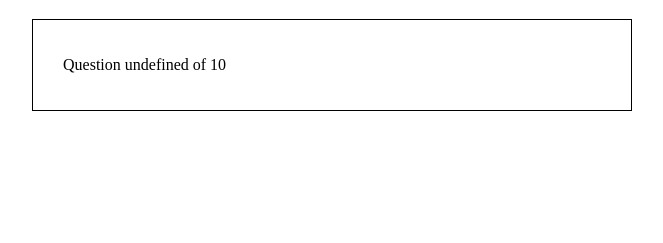
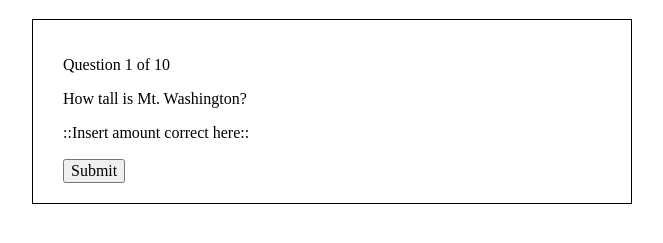
Before and after one commit to LarissaMorrell/quiz-app, a plain HTML site: page index.html in a window 1280 px wide. Shown: the part 61-304 px from the top of the page, without its empty margins (308-971 px from the left). Drawn offline with nearby package versions, Linux system fonts and the light colour scheme.

Commit message:
updated render to include questNum and question

```diff
--- a/app.js
+++ b/app.js
@@ -1,4 +1,3 @@
-
 var problem = {}
 
 
@@ -16,10 +15,15 @@ var addQuestion = function(questNum, quest, ans, ansIndex) {
 
 
 //Render functions
-var displayQuestion = function(problem, element) {
+var displayQuestion = function(problem, form) {
 
+    form.children('.js-question-number').text('Question ' + problem.questNumber + ' of 10');
+    form.children('.js-question').text(problem.question);
 
-    element.html('<p class="question-number">Question ' + problem.questNum + ' of 10</p>');
+    //now add the answers as a generated HTML string from getAnswers(problem)
+    $(getAnswers(problem)).insertAfter(form.children('js-question'));
+
+    $('.right-wrong').hide();
 
     /**<p class="question-number">Question 1 of 10</p>
                 <p class="question" value="0"></p>
@@ -41,7 +45,18 @@ var displayQuestion = function(problem, element) {
 }
 
 
+var getAnswers = function(problem) {
 
+    var answerString = "";
+
+    for (var i = 0; i < 4; i++) {
+
+        answerString += '<input type="radio" value="' + i +
+            '">' + problem.answers[i] + '<p class="right-wrong"></p><br>';
+    }
+
+    return answerString;
+}
 
 
 
@@ -51,16 +66,15 @@ var displayQuestion = function(problem, element) {
 //Event Listeners
 
 $(document).ready(function() {
-	var questionNum = 1;
+    var questionNum = 1;
 
     addQuestion(questionNum, 'How tall is Mt. Washington?', ["4,981'", "5,829'", "6,289'", "7,011'"], 3);
     displayQuestion(problem, $('.js-q-area'));
 
-    $('button').on('click', function(event) {
+    $('button').on('click', function(event) {   //be more specific w button later
         event.preventDefault();
 
-
-
         questionNum++;
+        //trigger addQuestion() and displayQuestion()
     });
 });
--- a/index.html
+++ b/index.html
@@ -15,10 +15,9 @@
         <main>
             <h1>Mt. Washington Quiz</h1>
             <form class="q-area js-q-area">
-            <!--
-                <p class="question-number">Question 1 of 10</p>
-                <p class="question" value="0"></p>
-                <input type="radio"> 6,289'
+                <p class="js-question-number"></p>
+                <p class="js-question" value="0"></p>
+                <!--<input type="radio"> 6,289'
                 <p class="right-wrong"></p>
                 <br>
                 <input type="radio" value="1"> 5,829'
@@ -29,10 +28,11 @@
                 <br>
                 <input type="radio" value="3"> 4,981'
                 <p class="right-wrong"></p>
-                <p class="progress">correct/incorrect</p>
+                -->
+                <p class="progress"> ::Insert amount correct here::</p>
                 <button type="submit">Submit</button>
                 <br>
-                -->
+
             </form>
         </main>
     </div>
```
